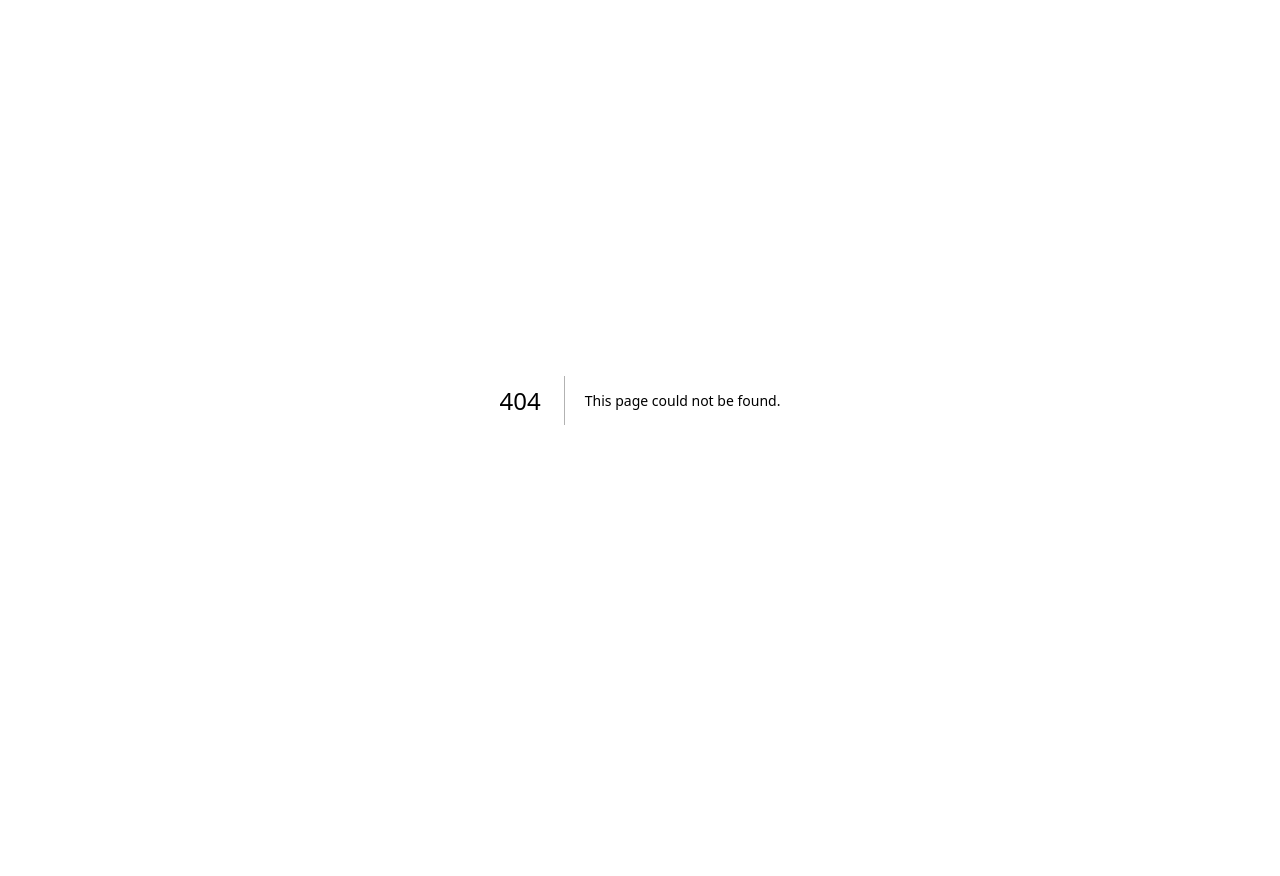
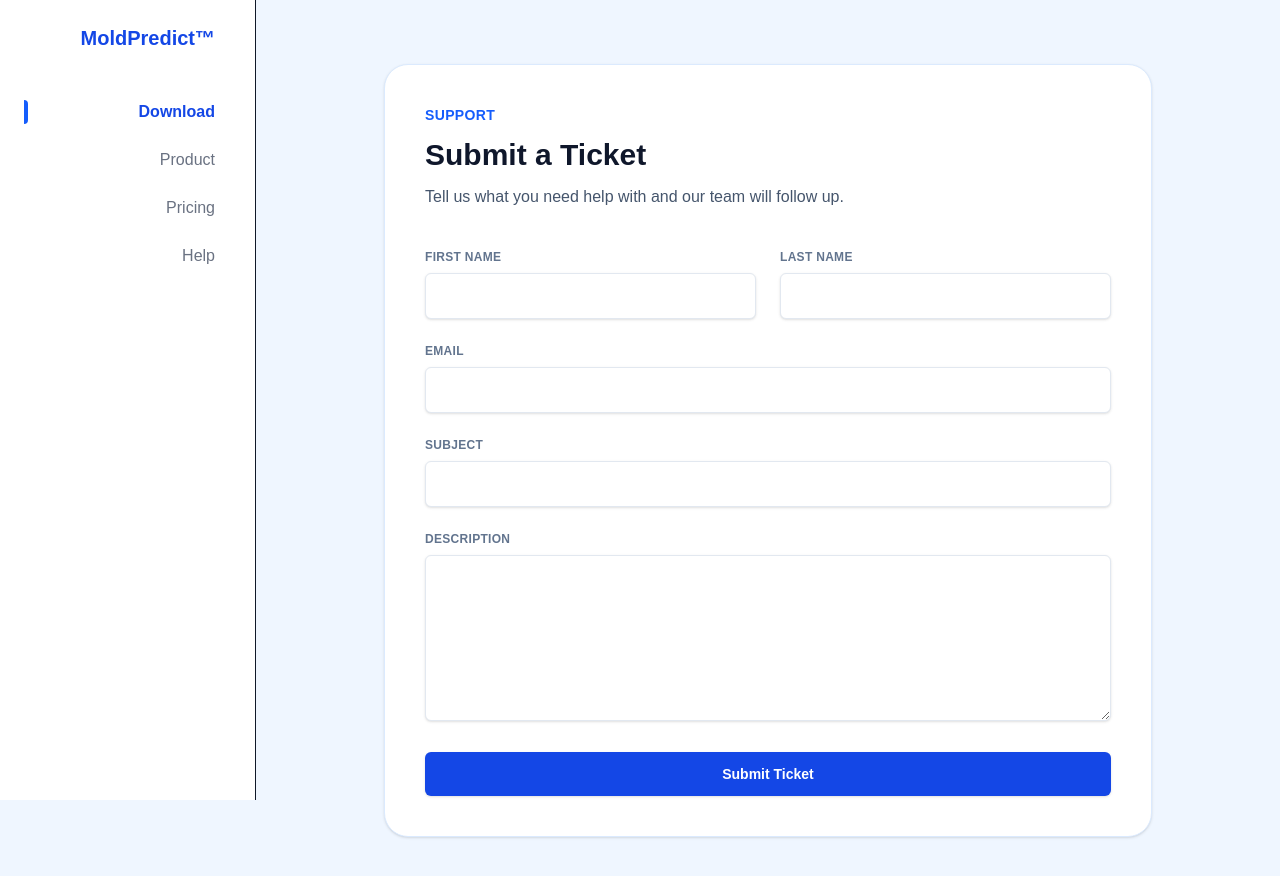
Before and after one commit to joe-syritamaria/predilytics-website, a Next.js app: page /moldpredict/ticket in a window 1280 px wide. Before the commit this address had no page. Shown: the top 876 px of the page. Before the commit the page ends 800 px from the top, so only its background shows below. Built offline with nearby package versions, Linux system fonts and the light colour scheme.

Commit message:
Added support ticket and webanalytics: ready for merge

```diff
--- /dev/null
+++ b/app/api/support-ticket/route.ts
@@ -0,0 +1,98 @@
+import { NextResponse } from "next/server";
+import { Resend } from "resend";
+
+const resend = new Resend(process.env.RESEND_API_KEY);
+const FROM_EMAIL = "Predilytics <no-reply@predilyticsinc.com>";
+const SUPPORT_EMAIL = "support@predilyticsinc.com";
+
+export async function POST(request: Request) {
+  if (!process.env.RESEND_API_KEY) {
+    return NextResponse.json(
+      { error: "Missing RESEND_API_KEY configuration." },
+      { status: 500 }
+    );
+  }
+
+  let payload: {
+    firstName?: string;
+    lastName?: string;
+    email?: string;
+    subject?: string;
+    description?: string;
+  };
+
+  try {
+    payload = await request.json();
+  } catch {
+    return NextResponse.json(
+      { error: "Invalid JSON payload." },
+      { status: 400 }
+    );
+  }
+
+  const firstName = payload.firstName?.trim() ?? "";
+  const lastName = payload.lastName?.trim() ?? "";
+  const email = payload.email?.trim() ?? "";
+  const subject = payload.subject?.trim() ?? "";
+  const description = payload.description?.trim() ?? "";
+
+  if (!firstName || !lastName || !email || !subject || !description) {
+    return NextResponse.json(
+      { error: "Missing required fields." },
+      { status: 400 }
+    );
+  }
+
+  const escapeHtml = (value: string) =>
+    value
+      .replace(/&/g, "&amp;")
+      .replace(/</g, "&lt;")
+      .replace(/>/g, "&gt;");
+
+  try {
+    const { error } = await resend.emails.send({
+      from: FROM_EMAIL,
+      to: [SUPPORT_EMAIL],
+      replyTo: email,
+      subject: `Support Ticket: ${subject}`,
+      html: `
+        <div style="font-family:Arial,Helvetica,sans-serif;color:#0f172a;">
+          <h2 style="margin:0 0 12px;">New Support Ticket</h2>
+          <p style="margin:0 0 6px;"><strong>Name:</strong> ${escapeHtml(firstName)} ${escapeHtml(lastName)}</p>
+          <p style="margin:0 0 6px;"><strong>Email:</strong> ${escapeHtml(email)}</p>
+          <p style="margin:0 0 12px;"><strong>Subject:</strong> ${escapeHtml(subject)}</p>
+          <p style="margin:0;"><strong>Description:</strong></p>
+          <p style="margin:6px 0 0;white-space:pre-wrap;">${escapeHtml(description)}</p>
+        </div>
+      `,
+    });
+
+    if (error) {
+      return NextResponse.json({ error }, { status: 500 });
+    }
+
+    try {
+      await resend.emails.send({
+        from: FROM_EMAIL,
+        to: [email],
+        subject: "We received your support ticket",
+        html: `
+          <div style="font-family:Arial,Helvetica,sans-serif;color:#0f172a;">
+            <h2 style="margin:0 0 12px;">Thanks for reaching out</h2>
+            <p style="margin:0 0 12px;">We received your ticket and will reply soon.</p>
+            <p style="margin:0;"><strong>Subject:</strong> ${escapeHtml(subject)}</p>
+          </div>
+        `,
+      });
+    } catch (confirmationError) {
+      console.error("[support-ticket] confirmation email failed", confirmationError);
+    }
+
+    return NextResponse.json({ ok: true });
+  } catch (error) {
+    return NextResponse.json(
+      { error: "Failed to send support ticket." },
+      { status: 502 }
+    );
+  }
+}
--- a/app/moldpredict/components/HelpContact.tsx
+++ b/app/moldpredict/components/HelpContact.tsx
@@ -1,4 +1,6 @@
 "use client";
+
+import Link from "next/link";
 
 export default function HelpContact() {
   return (
@@ -29,9 +31,12 @@ export default function HelpContact() {
             <p className="mt-3 text-gray-600">
               Report issues or request help from our support team.
             </p>
-            <button className="mt-6 w-full py-3 border border-blue-600 text-blue-600 rounded-xl hover:bg-blue-100 transition">
+            <Link
+              href="/moldpredict/ticket"
+              className="mt-6 block w-full rounded-xl border border-blue-600 py-3 text-center text-blue-600 transition hover:bg-blue-100"
+            >
               Submit Ticket
-            </button>
+            </Link>
           </div>
 
           {/* Call / Phone */}
--- /dev/null
+++ b/app/moldpredict/ticket/page.tsx
@@ -0,0 +1,168 @@
+ "use client";
+
+import { useState } from "react";
+
+export default function SubmitTicketPage() {
+  const [status, setStatus] = useState<"idle" | "submitting" | "success" | "error">("idle");
+  const [errorMessage, setErrorMessage] = useState("");
+
+  const handleSubmit = async (event: React.FormEvent<HTMLFormElement>) => {
+    event.preventDefault();
+    setStatus("submitting");
+    setErrorMessage("");
+
+    const form = event.currentTarget;
+    const formData = new FormData(form);
+    const payload = Object.fromEntries(formData.entries());
+
+    let response: Response;
+    try {
+      response = await fetch("/api/support-ticket", {
+        method: "POST",
+        headers: { "Content-Type": "application/json" },
+        body: JSON.stringify(payload),
+      });
+    } catch {
+      setErrorMessage("Failed to submit ticket.");
+      setStatus("error");
+      return;
+    }
+
+    const data = await response.json().catch(() => null);
+    if (!response.ok || data?.ok !== true) {
+      setErrorMessage(data?.error ?? "Failed to submit ticket.");
+      setStatus("error");
+      return;
+    }
+
+    setStatus("success");
+    form.reset();
+  };
+
+  return (
+    <section className="px-6 py-16">
+      <div className="mx-auto w-full max-w-3xl">
+        <div className="rounded-3xl border border-blue-100 bg-white p-10 shadow-sm">
+          <div className="max-w-xl">
+            <p className="text-sm font-semibold uppercase tracking-wide text-blue-600">
+              Support
+            </p>
+            <h1 className="mt-3 text-3xl font-semibold text-slate-900">
+              Submit a Ticket
+            </h1>
+            <p className="mt-3 text-base text-slate-600">
+              Tell us what you need help with and our team will follow up.
+            </p>
+          </div>
+
+          <form className="mt-10 space-y-6" onSubmit={handleSubmit}>
+            <div className="grid gap-6 sm:grid-cols-2">
+              <div>
+                <label
+                  htmlFor="firstName"
+                  className="block text-xs font-semibold uppercase tracking-wide text-slate-500"
+                >
+                  First name
+                </label>
+                <input
+                  id="firstName"
+                  name="firstName"
+                  type="text"
+                  autoComplete="given-name"
+                  required
+                  className="mt-2 w-full rounded-md border border-slate-200 bg-white px-3 py-2.5 text-slate-900 shadow-sm focus:border-blue-600 focus:outline-none focus:ring-2 focus:ring-blue-200"
+                />
+              </div>
+
+              <div>
+                <label
+                  htmlFor="lastName"
+                  className="block text-xs font-semibold uppercase tracking-wide text-slate-500"
+                >
+                  Last name
+                </label>
+                <input
+                  id="lastName"
+                  name="lastName"
+                  type="text"
+                  autoComplete="family-name"
+                  required
+                  className="mt-2 w-full rounded-md border border-slate-200 bg-white px-3 py-2.5 text-slate-900 shadow-sm focus:border-blue-600 focus:outline-none focus:ring-2 focus:ring-blue-200"
+                />
+              </div>
+            </div>
+
+            <div>
+              <label
+                htmlFor="email"
+                className="block text-xs font-semibold uppercase tracking-wide text-slate-500"
+              >
+                Email
+              </label>
+              <input
+                id="email"
+                name="email"
+                type="email"
+                autoComplete="email"
+                required
+                className="mt-2 w-full rounded-md border border-slate-200 bg-white px-3 py-2.5 text-slate-900 shadow-sm focus:border-blue-600 focus:outline-none focus:ring-2 focus:ring-blue-200"
+              />
+            </div>
+
+            <div>
+              <label
+                htmlFor="subject"
+                className="block text-xs font-semibold uppercase tracking-wide text-slate-500"
+              >
+                Subject
+              </label>
+              <input
+                id="subject"
+                name="subject"
+                type="text"
+                required
+                className="mt-2 w-full rounded-md border border-slate-200 bg-white px-3 py-2.5 text-slate-900 shadow-sm focus:border-blue-600 focus:outline-none focus:ring-2 focus:ring-blue-200"
+              />
+            </div>
+
+            <div>
+              <label
+                htmlFor="description"
+                className="block text-xs font-semibold uppercase tracking-wide text-slate-500"
+              >
+                Description
+              </label>
+              <textarea
+                id="description"
+                name="description"
+                rows={6}
+                required
+                className="mt-2 w-full rounded-md border border-slate-200 bg-white px-3 py-2.5 text-slate-900 shadow-sm focus:border-blue-600 focus:outline-none focus:ring-2 focus:ring-blue-200"
+              />
+            </div>
+
+            <button
+              type="submit"
+              className="inline-flex w-full items-center justify-center rounded-md bg-blue-700 px-4 py-3 text-sm font-semibold text-white shadow-sm transition hover:bg-blue-800 focus:outline-none focus:ring-2 focus:ring-blue-300"
+              disabled={status === "submitting"}
+            >
+              {status === "submitting" ? "Submitting..." : "Submit Ticket"}
+            </button>
+
+            {status === "success" && (
+              <p className="text-sm text-emerald-600">
+                Thanks! Your ticket has been submitted.
+              </p>
+            )}
+
+            {status === "error" && (
+              <p className="text-sm text-red-600">
+                {errorMessage || "Failed to submit ticket."}
+              </p>
+            )}
+          </form>
+        </div>
+      </div>
+    </section>
+  );
+}
```
